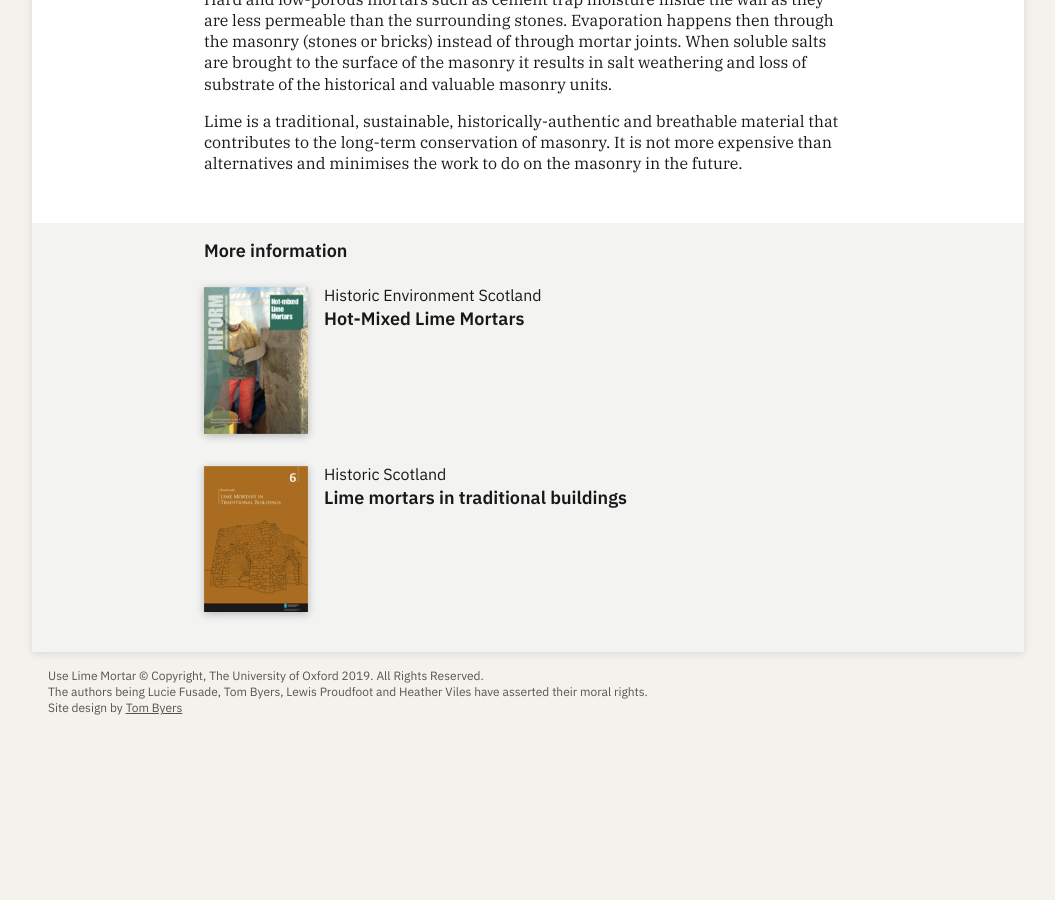
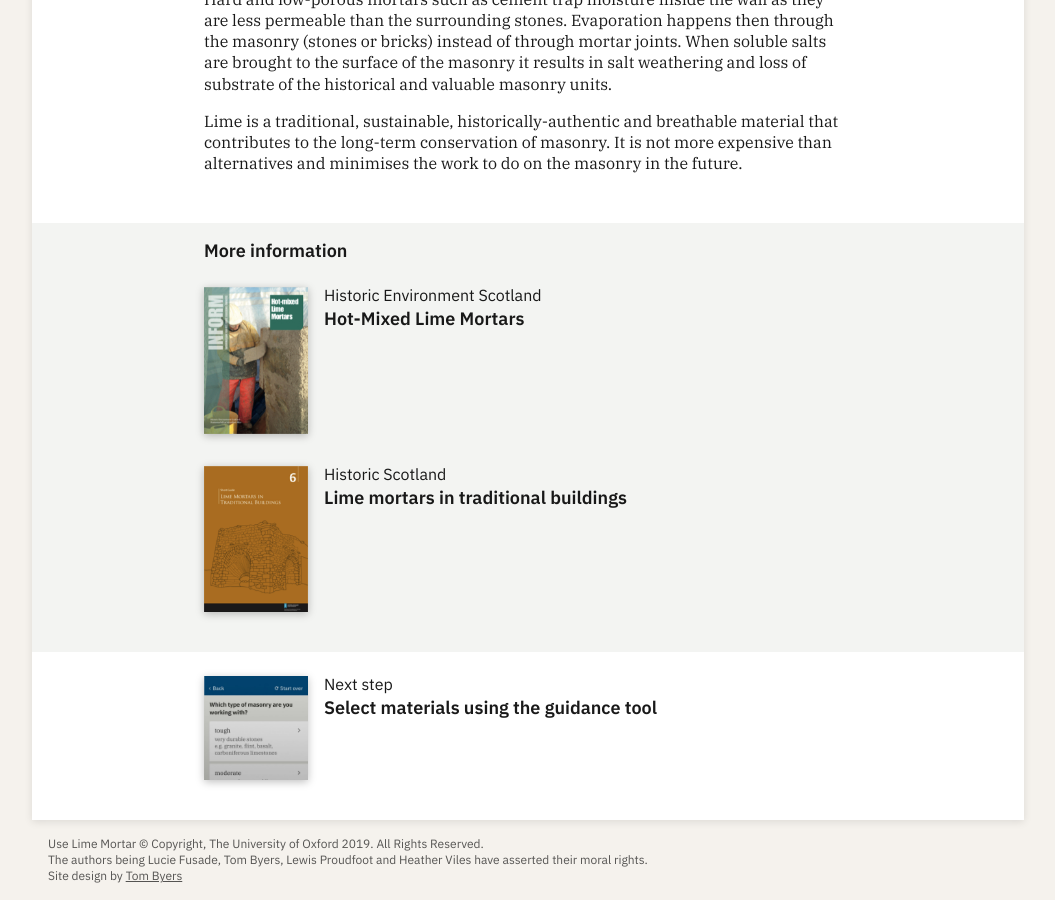
Before and after one commit to LucieFu/uselimemortar, a Jekyll site: the page built from _articles/learn-about-lime.md, in a window 1280 px wide and 900 px high, scrolled down 2583 px. Shown: the whole window, without its empty margins (112-1167 px from the left). Built offline with Jekyll 4.4.1, drawn with Linux system fonts in a browser that asks for light colours; before the commit the page ends 3315 px from its top, so only the background shows below that.

Commit message:
Replace next step link

```diff
--- a/_articles/learn-about-lime.md
+++ b/_articles/learn-about-lime.md
@@ -14,6 +14,11 @@ resources:
     title: Lime mortars in traditional buildings
     image: lime-mortars-in-trad-buildings.png
     href: https://www.historicenvironment.scot/archives-and-research/publications/publication/?publicationId=85ced9f0-474d-4ec6-8dd6-a59100fc306f
+next-step:
+  source: Next step
+  title: Select materials using the guidance tool
+  image: type-of-masonry.jpg
+  href: /guidance-tool/
 forms-of-lime:
   - url: lime-putty.jpg
     description: Lime putty
```
